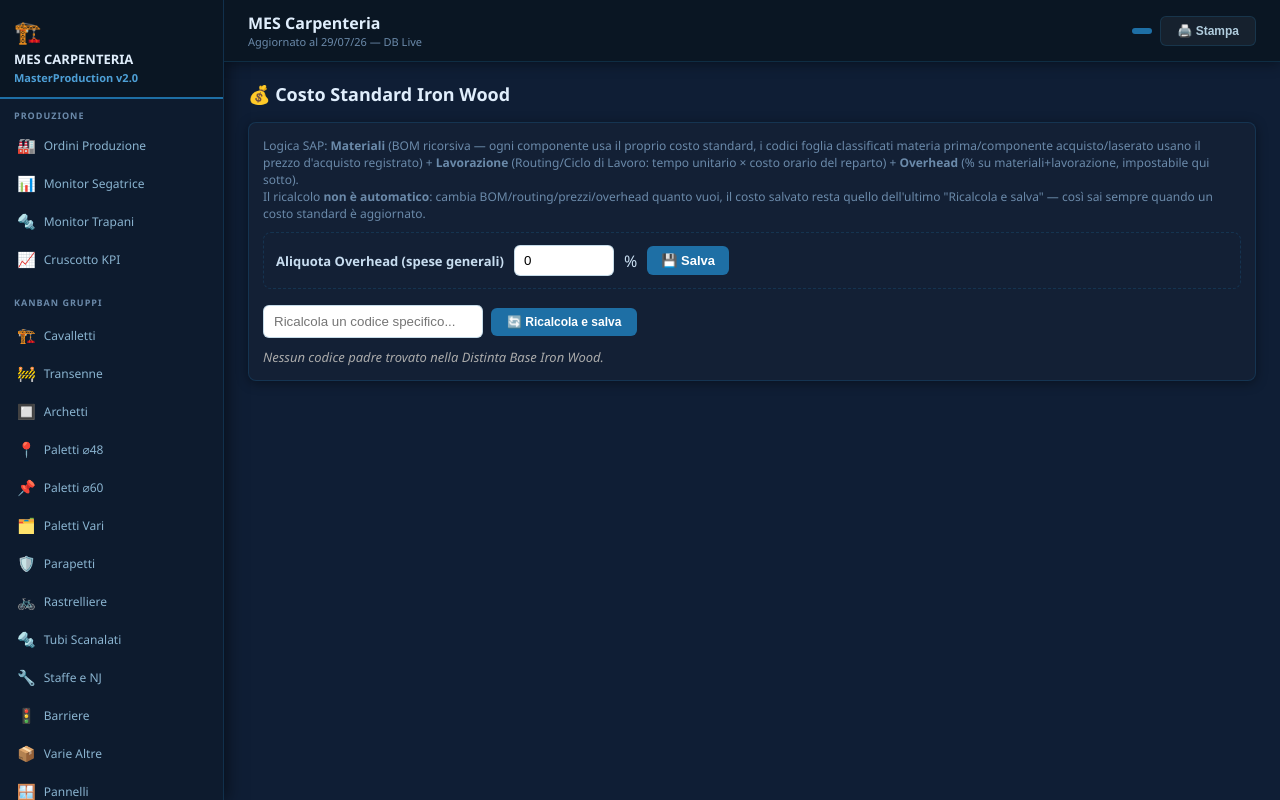
After one commit to IronLogistica/IronProduction, a Flask app: page /costo-standard-wood in a window 1280 px wide. The commit adds this page. Run offline with Flask 3, Linux system fonts and the light colour scheme; data that the repository does not hold is empty; parts of the project's set-up code (start-up, migrations or seed data) failed here and were passed over.

Commit message:
Add files via upload

```diff
--- a/templates/base.html
+++ b/templates/base.html
@@ -218,6 +218,7 @@
     <a class="nav-item {% if active=='magazzino' %}active{% endif %}" href="/magazzino"><span class="nav-icon">📦</span> Magazzino</a>
     <a class="nav-item {% if active=='centri_costo' %}active{% endif %}" href="/centri-costo-wood"><span class="nav-icon">🏭</span> Centri di Costo</a>
     <a class="nav-item {% if active=='giacenza_wood' %}active{% endif %}" href="/giacenza-wood"><span class="nav-icon">📊</span> Giacenza Iron Wood</a>
+    <a class="nav-item {% if active=='costo_standard' %}active{% endif %}" href="/costo-standard-wood"><span class="nav-icon">💰</span> Costo Standard</a>
   </div>
 </nav>
 
--- /dev/null
+++ b/templates/costo_standard_wood.html
@@ -0,0 +1,137 @@
+{% extends "base.html" %}
+{% block content %}
+<div class="page-toolbar">
+  <div class="page-title">💰 Costo Standard Iron Wood</div>
+</div>
+
+<div class="mon-section">
+  <div style="padding:14px">
+    <p style="font-size:12px;color:var(--text-dim);margin-bottom:10px">
+      Logica SAP: <b>Materiali</b> (BOM ricorsiva — ogni componente usa il proprio costo standard, i codici foglia
+      classificati materia prima/componente acquisto/laserato usano il prezzo d'acquisto registrato) +
+      <b>Lavorazione</b> (Routing/Ciclo di Lavoro: tempo unitario × costo orario del reparto) +
+      <b>Overhead</b> (% su materiali+lavorazione, impostabile qui sotto).<br>
+      Il ricalcolo <b>non è automatico</b>: cambia BOM/routing/prezzi/overhead quanto vuoi, il costo salvato resta quello
+      dell'ultimo "Ricalcola e salva" — così sai sempre quando un costo standard è aggiornato.
+    </p>
+
+    <div style="border:1px dashed var(--border);border-radius:8px;padding:12px;margin-bottom:16px;display:flex;gap:10px;align-items:center">
+      <label style="font-weight:600;font-size:13px">Aliquota Overhead (spese generali)</label>
+      <input id="oh-pct" type="number" step="0.1" min="0" placeholder="es. 10" style="width:100px;padding:7px 9px;border-radius:6px;border:1px solid var(--border)">
+      <span>%</span>
+      <button class="btn btn-primary" style="padding:7px 14px;font-size:13px" onclick="salvaOverhead()">💾 Salva</button>
+      <span id="oh-esito" style="font-size:12px;color:var(--text-dim)"></span>
+    </div>
+
+    <div style="display:flex;gap:8px;align-items:center;margin-bottom:10px">
+      <input id="cs-codice" type="text" placeholder="Ricalcola un codice specifico..."
+             style="width:220px;padding:8px 10px;border-radius:6px;border:1px solid var(--border)">
+      <button class="btn btn-primary" onclick="ricalcolaSingolo()">🔄 Ricalcola e salva</button>
+      <span id="cs-singolo-esito" style="font-size:12px"></span>
+    </div>
+
+    <div id="cs-lista" style="font-size:13px;color:#666">Caricamento...</div>
+  </div>
+</div>
+{% endblock %}
+{% block scripts %}
+async function caricaOverhead(){
+  try{
+    const r = await fetch('/api/impostazioni_costo');
+    const d = await r.json();
+    document.getElementById('oh-pct').value = d.aliquota_overhead_pct || 0;
+  }catch(e){}
+}
+
+async function salvaOverhead(){
+  const esito = document.getElementById('oh-esito');
+  try{
+    const r = await fetch('/api/impostazioni_costo', {
+      method:'PUT', headers:{'Content-Type':'application/json'},
+      body: JSON.stringify({aliquota_overhead_pct: document.getElementById('oh-pct').value})
+    });
+    const d = await r.json();
+    if(d.errore){ esito.style.color='#c0392b'; esito.textContent='⚠️ '+d.messaggio; return; }
+    esito.style.color = '#2a9d5c';
+    esito.textContent = '✓ Salvato — ricorda di premere "Ricalcola" sui prodotti per applicare la nuova aliquota.';
+  }catch(e){
+    esito.style.color = '#c0392b'; esito.textContent = '❌ Errore di rete.';
+  }
+}
+
+async function caricaListaCostoStandard(){
+  const box = document.getElementById('cs-lista');
+  box.innerHTML = 'Caricamento...';
+  try{
+    const r = await fetch('/api/costo_standard');
+    const righe = await r.json();
+    if(!righe.length){ box.innerHTML = '<p style="color:#aaa;font-style:italic">Nessun codice padre trovato nella Distinta Base Iron Wood.</p>'; return; }
+    let html = '<div style="overflow-x:auto"><table class="kanban-table"><thead><tr>' +
+      '<th>Codice</th><th>Materiali</th><th>Lavorazione</th><th>Overhead</th><th>Totale</th><th>Ore manodopera std.</th><th>Calcolato il</th><th></th></tr></thead><tbody>';
+    righe.forEach(r=>{
+      const mai = r.calcolato_il === null;
+      html += `<tr><td class="codice">${r.codice}</td>` +
+        `<td class="num">${mai?'—':r.costo_materiali}</td>` +
+        `<td class="num">${mai?'—':r.costo_lavorazione}</td>` +
+        `<td class="num">${mai?'—':r.costo_overhead}</td>` +
+        `<td class="num" style="font-weight:700">${mai?'—':'€ '+r.costo_totale}</td>` +
+        `<td class="num">${mai?'—':r.ore_manodopera_standard+' h'}</td>` +
+        `<td class="lav-td">${mai?'<span class="badge badge-warn">Mai calcolato</span>':r.calcolato_il}</td>` +
+        `<td><button class="btn btn-ghost" style="padding:4px 8px;font-size:11px" onclick="ricalcola('${r.codice}')">🔄</button>` +
+        `<button class="btn btn-ghost" style="padding:4px 8px;font-size:11px" onclick="mostraDettaglioMateriali('${r.codice}')">📋 Materiali</button></td></tr>`;
+    });
+    html += '</tbody></table></div><div id="cs-dettaglio" style="margin-top:14px"></div>';
+    box.innerHTML = html;
+  }catch(e){
+    box.innerHTML = '<p style="color:#c0392b">❌ Errore di rete durante il caricamento.</p>';
+  }
+}
+
+async function mostraDettaglioMateriali(codice){
+  const box = document.getElementById('cs-dettaglio');
+  box.innerHTML = 'Caricamento...';
+  try{
+    const r = await fetch('/api/costo_standard/' + encodeURIComponent(codice) + '/dettaglio_materiali');
+    const d = await r.json();
+    if(!d.componenti.length){ box.innerHTML = '<p style="color:#aaa;font-style:italic">Nessun componente nella distinta di ' + codice + '.</p>'; return; }
+    let html = `<div style="font-weight:700;margin-bottom:6px">📋 Quantità standard materiali per 1 pz di ${codice}</div>` +
+      '<div style="overflow-x:auto"><table class="kanban-table"><thead><tr><th>Codice</th><th>Quantità std./pz</th><th>Costo acquisto €/pz</th><th>Valore standard</th></tr></thead><tbody>';
+    d.componenti.forEach(c=>{
+      html += `<tr><td class="codice">${c.codice}</td><td class="num">${c.quantita_standard_unitaria}</td>` +
+        `<td class="num">${c.costo_acquisto_standard ?? '—'}</td><td class="num">${c.valore_standard ?? '—'}</td></tr>`;
+    });
+    html += '</tbody></table></div>';
+    box.innerHTML = html;
+  }catch(e){
+    box.innerHTML = '<p style="color:#c0392b">❌ Errore di rete durante il caricamento.</p>';
+  }
+}
+
+async function ricalcola(codice){
+  try{
+    await fetch('/api/costo_standard/' + encodeURIComponent(codice) + '/salva', {method:'POST'});
+    caricaListaCostoStandard();
+  }catch(e){
+    alert('❌ Errore di rete durante il ricalcolo.');
+  }
+}
+
+async function ricalcolaSingolo(){
+  const codice = document.getElementById('cs-codice').value.trim();
+  const esito = document.getElementById('cs-singolo-esito');
+  if(!codice){ esito.style.color='#c0392b'; esito.textContent='Inserisci un codice.'; return; }
+  esito.style.color = 'var(--text-dim)'; esito.textContent = 'Calcolo in corso...';
+  try{
+    const r = await fetch('/api/costo_standard/' + encodeURIComponent(codice) + '/salva', {method:'POST'});
+    const d = await r.json();
+    esito.style.color = '#2a9d5c';
+    esito.textContent = `✓ ${codice}: totale € ${d.costo_totale} (materiali ${d.costo_materiali} + lavorazione ${d.costo_lavorazione} + overhead ${d.costo_overhead})`;
+    caricaListaCostoStandard();
+  }catch(e){
+    esito.style.color = '#c0392b'; esito.textContent = '❌ Errore di rete.';
+  }
+}
+
+caricaOverhead();
+caricaListaCostoStandard();
+{% endblock %}
```
Also changed, not shown: templates/giacenza_wood.html (added, +147 -0 lines).
